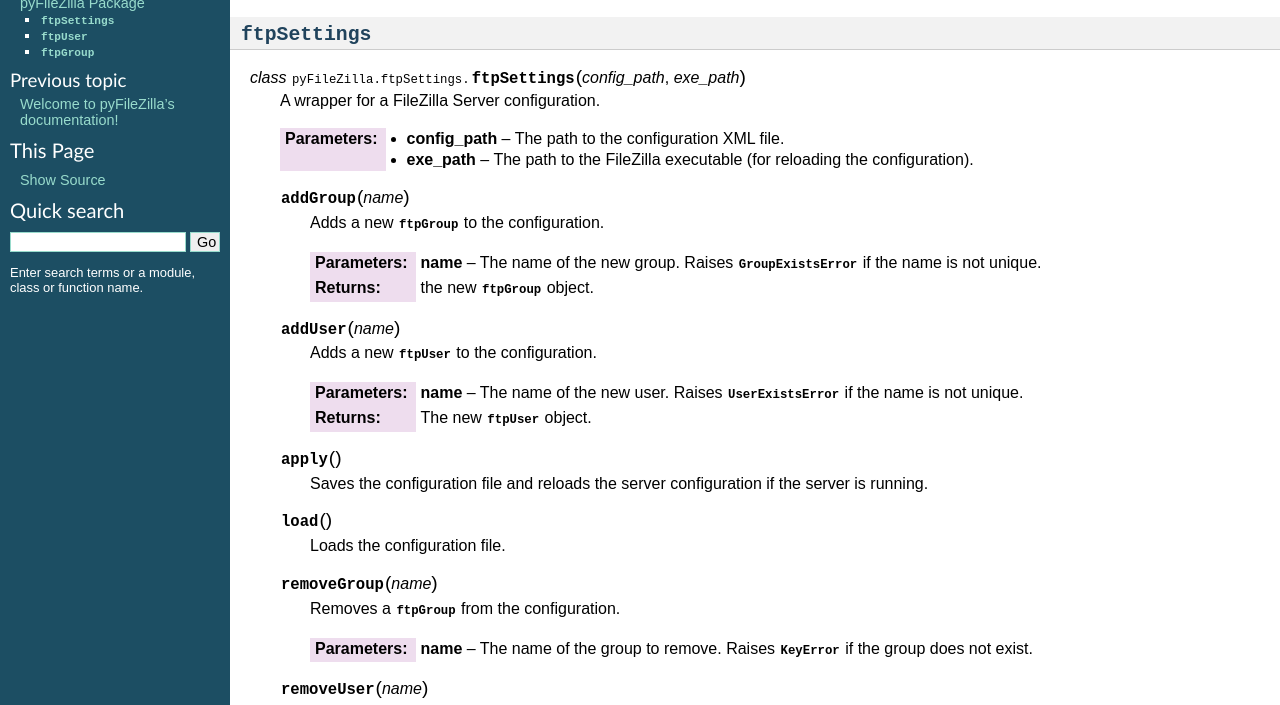
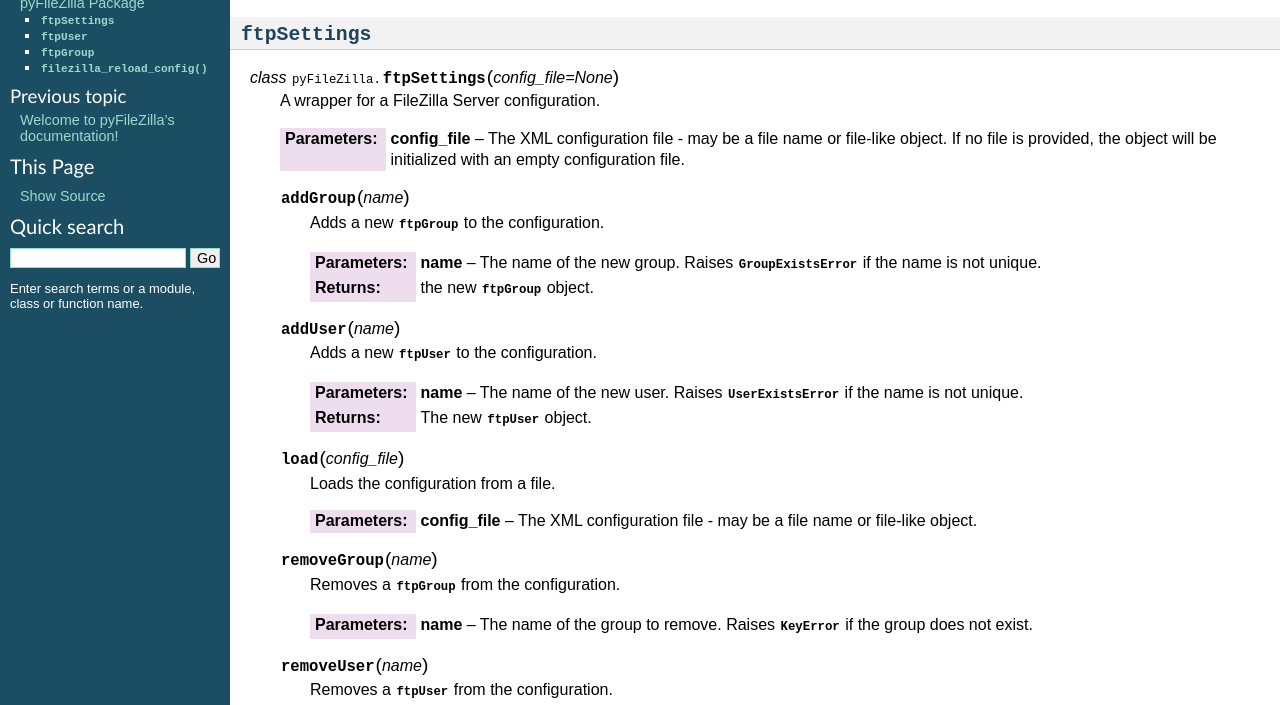
Before and after one commit to warpri81/pyFileZilla, a plain HTML site: page doc/pyFileZilla.html in a window 1280 px wide. Shown: the part 79-784 px from the top of the page. Drawn offline with Linux system fonts and the light colour scheme.

Commit message:
added pyFileZilla.filezilla_reload_config() and updated other pyFileZilla documentation ===== - added pyFileZilla.filezilla_reload_config(), removed ftpUser and   ftpGroup inheritance, and updated autoclass to use the pyFileZilla   package classes instead of pyFileZilla.ftpSettings   (sphinx/pyFileZilla.rst) and updated docs

```diff
--- a/doc/pyFileZilla.html
+++ b/doc/pyFileZilla.html
@@ -50,24 +50,21 @@
 <div class="section" id="ftpsettings">
 <h2><tt class="xref py py-class docutils literal"><span class="pre">ftpSettings</span></tt><a class="headerlink" href="#ftpsettings" title="Permalink to this headline">¶</a></h2>
 <dl class="class">
-<dt id="pyFileZilla.ftpSettings.ftpSettings">
-<em class="property">class </em><tt class="descclassname">pyFileZilla.ftpSettings.</tt><tt class="descname">ftpSettings</tt><big>(</big><em>config_path</em>, <em>exe_path</em><big>)</big><a class="headerlink" href="#pyFileZilla.ftpSettings.ftpSettings" title="Permalink to this definition">¶</a></dt>
+<dt id="pyFileZilla.ftpSettings">
+<em class="property">class </em><tt class="descclassname">pyFileZilla.</tt><tt class="descname">ftpSettings</tt><big>(</big><em>config_file=None</em><big>)</big><a class="headerlink" href="#pyFileZilla.ftpSettings" title="Permalink to this definition">¶</a></dt>
 <dd><p>A wrapper for a FileZilla Server configuration.</p>
 <table class="docutils field-list" frame="void" rules="none">
 <col class="field-name" />
 <col class="field-body" />
 <tbody valign="top">
-<tr class="field-odd field"><th class="field-name">Parameters:</th><td class="field-body"><ul class="first last simple">
-<li><strong>config_path</strong> &#8211; The path to the configuration XML file.</li>
-<li><strong>exe_path</strong> &#8211; The path to the FileZilla executable (for reloading the configuration).</li>
-</ul>
-</td>
+<tr class="field-odd field"><th class="field-name">Parameters:</th><td class="field-body"><strong>config_file</strong> &#8211; The XML configuration file - may be a file name or file-like object.
+If no file is provided, the object will be initialized with an empty configuration file.</td>
 </tr>
 </tbody>
 </table>
 <dl class="method">
-<dt id="pyFileZilla.ftpSettings.ftpSettings.addGroup">
-<tt class="descname">addGroup</tt><big>(</big><em>name</em><big>)</big><a class="headerlink" href="#pyFileZilla.ftpSettings.ftpSettings.addGroup" title="Permalink to this definition">¶</a></dt>
+<dt id="pyFileZilla.ftpSettings.addGroup">
+<tt class="descname">addGroup</tt><big>(</big><em>name</em><big>)</big><a class="headerlink" href="#pyFileZilla.ftpSettings.addGroup" title="Permalink to this definition">¶</a></dt>
 <dd><p>Adds a new <tt class="xref py py-class docutils literal"><span class="pre">ftpGroup</span></tt> to the configuration.</p>
 <table class="docutils field-list" frame="void" rules="none">
 <col class="field-name" />
@@ -83,8 +80,8 @@ Raises <tt class="xref py py-exc docutils literal"><span class="pre">GroupExists
 </dd></dl>
 
 <dl class="method">
-<dt id="pyFileZilla.ftpSettings.ftpSettings.addUser">
-<tt class="descname">addUser</tt><big>(</big><em>name</em><big>)</big><a class="headerlink" href="#pyFileZilla.ftpSettings.ftpSettings.addUser" title="Permalink to this definition">¶</a></dt>
+<dt id="pyFileZilla.ftpSettings.addUser">
+<tt class="descname">addUser</tt><big>(</big><em>name</em><big>)</big><a class="headerlink" href="#pyFileZilla.ftpSettings.addUser" title="Permalink to this definition">¶</a></dt>
 <dd><p>Adds a new <tt class="xref py py-class docutils literal"><span class="pre">ftpUser</span></tt> to the configuration.</p>
 <table class="docutils field-list" frame="void" rules="none">
 <col class="field-name" />
@@ -100,20 +97,22 @@ Raises <tt class="xref py py-exc docutils literal"><span class="pre">UserExistsE
 </dd></dl>
 
 <dl class="method">
-<dt id="pyFileZilla.ftpSettings.ftpSettings.apply">
-<tt class="descname">apply</tt><big>(</big><big>)</big><a class="headerlink" href="#pyFileZilla.ftpSettings.ftpSettings.apply" title="Permalink to this definition">¶</a></dt>
-<dd><p>Saves the configuration file and reloads the server configuration if the server is running.</p>
+<dt id="pyFileZilla.ftpSettings.load">
+<tt class="descname">load</tt><big>(</big><em>config_file</em><big>)</big><a class="headerlink" href="#pyFileZilla.ftpSettings.load" title="Permalink to this definition">¶</a></dt>
+<dd><p>Loads the configuration from a file.</p>
+<table class="docutils field-list" frame="void" rules="none">
+<col class="field-name" />
+<col class="field-body" />
+<tbody valign="top">
+<tr class="field-odd field"><th class="field-name">Parameters:</th><td class="field-body"><strong>config_file</strong> &#8211; The XML configuration file - may be a file name or file-like object.</td>
+</tr>
+</tbody>
+</table>
 </dd></dl>
 
 <dl class="method">
-<dt id="pyFileZilla.ftpSettings.ftpSettings.load">
-<tt class="descname">load</tt><big>(</big><big>)</big><a class="headerlink" href="#pyFileZilla.ftpSettings.ftpSettings.load" title="Permalink to this definition">¶</a></dt>
-<dd><p>Loads the configuration file.</p>
-</dd></dl>
-
-<dl class="method">
-<dt id="pyFileZilla.ftpSettings.ftpSettings.removeGroup">
-<tt class="descname">removeGroup</tt><big>(</big><em>name</em><big>)</big><a class="headerlink" href="#pyFileZilla.ftpSettings.ftpSettings.removeGroup" title="Permalink to this definition">¶</a></dt>
+<dt id="pyFileZilla.ftpSettings.removeGroup">
+<tt class="descname">removeGroup</tt><big>(</big><em>name</em><big>)</big><a class="headerlink" href="#pyFileZilla.ftpSettings.removeGroup" title="Permalink to this definition">¶</a></dt>
 <dd><p>Removes a <tt class="xref py py-class docutils literal"><span class="pre">ftpGroup</span></tt> from the configuration.</p>
 <table class="docutils field-list" frame="void" rules="none">
 <col class="field-name" />
@@ -127,8 +126,8 @@ Raises <tt class="xref py py-exc docutils literal"><span class="pre">KeyError</s
 </dd></dl>
 
 <dl class="method">
-<dt id="pyFileZilla.ftpSettings.ftpSettings.removeUser">
-<tt class="descname">removeUser</tt><big>(</big><em>name</em><big>)</big><a class="headerlink" href="#pyFileZilla.ftpSettings.ftpSettings.removeUser" title="Permalink to this definition">¶</a></dt>
+<dt id="pyFileZilla.ftpSettings.removeUser">
+<tt class="descname">removeUser</tt><big>(</big><em>name</em><big>)</big><a class="headerlink" href="#pyFileZilla.ftpSettings.removeUser" title="Permalink to this definition">¶</a></dt>
 <dd><p>Removes a <tt class="xref py py-class docutils literal"><span class="pre">ftpUser</span></tt> from the configuration.</p>
 <table class="docutils field-list" frame="void" rules="none">
 <col class="field-name" />
@@ -141,19 +140,32 @@ Raises <tt class="xref py py-exc docutils literal"><span class="pre">KeyError</s
 </table>
 </dd></dl>
 
+<dl class="method">
+<dt id="pyFileZilla.ftpSettings.write">
+<tt class="descname">write</tt><big>(</big><em>config_file</em><big>)</big><a class="headerlink" href="#pyFileZilla.ftpSettings.write" title="Permalink to this definition">¶</a></dt>
+<dd><p>Writes the configuration to a file.</p>
+<table class="docutils field-list" frame="void" rules="none">
+<col class="field-name" />
+<col class="field-body" />
+<tbody valign="top">
+<tr class="field-odd field"><th class="field-name">Parameters:</th><td class="field-body"><strong>config_file</strong> &#8211; The file object to write the XML configuration to.  The object should have a <tt class="xref py py-func docutils literal"><span class="pre">write()</span></tt> function.</td>
+</tr>
+</tbody>
+</table>
+</dd></dl>
+
 </dd></dl>
 
 </div>
 <div class="section" id="ftpuser">
 <h2><tt class="xref py py-class docutils literal"><span class="pre">ftpUser</span></tt><a class="headerlink" href="#ftpuser" title="Permalink to this headline">¶</a></h2>
 <dl class="class">
-<dt id="pyFileZilla.ftpSettings.ftpUser">
-<em class="property">class </em><tt class="descclassname">pyFileZilla.ftpSettings.</tt><tt class="descname">ftpUser</tt><big>(</big><em>**kwargs</em><big>)</big><a class="headerlink" href="#pyFileZilla.ftpSettings.ftpUser" title="Permalink to this definition">¶</a></dt>
-<dd><p>Bases: <tt class="xref py py-class docutils literal"><span class="pre">pyFileZilla.ftpSettings.ftpSecurityBase</span></tt></p>
-<p>A user account</p>
+<dt id="pyFileZilla.ftpUser">
+<em class="property">class </em><tt class="descclassname">pyFileZilla.</tt><tt class="descname">ftpUser</tt><big>(</big><em>**kwargs</em><big>)</big><a class="headerlink" href="#pyFileZilla.ftpUser" title="Permalink to this definition">¶</a></dt>
+<dd><p>A user account</p>
 <dl class="method">
-<dt id="pyFileZilla.ftpSettings.ftpUser.addPermission">
-<tt class="descname">addPermission</tt><big>(</big><em>directory</em><big>)</big><a class="headerlink" href="#pyFileZilla.ftpSettings.ftpUser.addPermission" title="Permalink to this definition">¶</a></dt>
+<dt id="pyFileZilla.ftpUser.addPermission">
+<tt class="descname">addPermission</tt><big>(</big><em>directory</em><big>)</big><a class="headerlink" href="#pyFileZilla.ftpUser.addPermission" title="Permalink to this definition">¶</a></dt>
 <dd><p>Adds a <tt class="xref py py-class docutils literal"><span class="pre">ftpPermission</span></tt> to the permissions list.</p>
 <table class="docutils field-list" frame="void" rules="none">
 <col class="field-name" />
@@ -168,32 +180,32 @@ Raises <tt class="xref py py-exc docutils literal"><span class="pre">KeyError</s
 </dd></dl>
 
 <dl class="method">
-<dt id="pyFileZilla.ftpSettings.ftpUser.clearPermissions">
-<tt class="descname">clearPermissions</tt><big>(</big><big>)</big><a class="headerlink" href="#pyFileZilla.ftpSettings.ftpUser.clearPermissions" title="Permalink to this definition">¶</a></dt>
+<dt id="pyFileZilla.ftpUser.clearPermissions">
+<tt class="descname">clearPermissions</tt><big>(</big><big>)</big><a class="headerlink" href="#pyFileZilla.ftpUser.clearPermissions" title="Permalink to this definition">¶</a></dt>
 <dd><p>Removes all permissions.</p>
 </dd></dl>
 
 <dl class="attribute">
-<dt id="pyFileZilla.ftpSettings.ftpUser.comments">
-<tt class="descname">comments</tt><a class="headerlink" href="#pyFileZilla.ftpSettings.ftpUser.comments" title="Permalink to this definition">¶</a></dt>
+<dt id="pyFileZilla.ftpUser.comments">
+<tt class="descname">comments</tt><a class="headerlink" href="#pyFileZilla.ftpUser.comments" title="Permalink to this definition">¶</a></dt>
 <dd><p>A string used for additional information</p>
 </dd></dl>
 
 <dl class="attribute">
-<dt id="pyFileZilla.ftpSettings.ftpUser.enabled">
-<tt class="descname">enabled</tt><a class="headerlink" href="#pyFileZilla.ftpSettings.ftpUser.enabled" title="Permalink to this definition">¶</a></dt>
+<dt id="pyFileZilla.ftpUser.enabled">
+<tt class="descname">enabled</tt><a class="headerlink" href="#pyFileZilla.ftpUser.enabled" title="Permalink to this definition">¶</a></dt>
 <dd><p>The object is enabled.</p>
 </dd></dl>
 
 <dl class="attribute">
-<dt id="pyFileZilla.ftpSettings.ftpUser.group">
-<tt class="descname">group</tt><a class="headerlink" href="#pyFileZilla.ftpSettings.ftpUser.group" title="Permalink to this definition">¶</a></dt>
+<dt id="pyFileZilla.ftpUser.group">
+<tt class="descname">group</tt><a class="headerlink" href="#pyFileZilla.ftpUser.group" title="Permalink to this definition">¶</a></dt>
 <dd><p>The name of the group that the user belongs to</p>
 </dd></dl>
 
 <dl class="method">
-<dt id="pyFileZilla.ftpSettings.ftpUser.setPassword">
-<tt class="descname">setPassword</tt><big>(</big><em>password</em><big>)</big><a class="headerlink" href="#pyFileZilla.ftpSettings.ftpUser.setPassword" title="Permalink to this definition">¶</a></dt>
+<dt id="pyFileZilla.ftpUser.setPassword">
+<tt class="descname">setPassword</tt><big>(</big><em>password</em><big>)</big><a class="headerlink" href="#pyFileZilla.ftpUser.setPassword" title="Permalink to this definition">¶</a></dt>
 <dd><p>Set the password for the user account</p>
 <dl class="docutils">
 <dt>Args:</dt>
@@ -207,13 +219,12 @@ Raises <tt class="xref py py-exc docutils literal"><span class="pre">KeyError</s
 <div class="section" id="ftpgroup">
 <h2><tt class="xref py py-class docutils literal"><span class="pre">ftpGroup</span></tt><a class="headerlink" href="#ftpgroup" title="Permalink to this headline">¶</a></h2>
 <dl class="class">
-<dt id="pyFileZilla.ftpSettings.ftpGroup">
-<em class="property">class </em><tt class="descclassname">pyFileZilla.ftpSettings.</tt><tt class="descname">ftpGroup</tt><big>(</big><em>**kwargs</em><big>)</big><a class="headerlink" href="#pyFileZilla.ftpSettings.ftpGroup" title="Permalink to this definition">¶</a></dt>
-<dd><p>Bases: <tt class="xref py py-class docutils literal"><span class="pre">pyFileZilla.ftpSettings.ftpSecurityBase</span></tt></p>
-<p>A group</p>
+<dt id="pyFileZilla.ftpGroup">
+<em class="property">class </em><tt class="descclassname">pyFileZilla.</tt><tt class="descname">ftpGroup</tt><big>(</big><em>**kwargs</em><big>)</big><a class="headerlink" href="#pyFileZilla.ftpGroup" title="Permalink to this definition">¶</a></dt>
+<dd><p>A group</p>
 <dl class="method">
-<dt id="pyFileZilla.ftpSettings.ftpGroup.addPermission">
-<tt class="descname">addPermission</tt><big>(</big><em>directory</em><big>)</big><a class="headerlink" href="#pyFileZilla.ftpSettings.ftpGroup.addPermission" title="Permalink to this definition">¶</a></dt>
+<dt id="pyFileZilla.ftpGroup.addPermission">
+<tt class="descname">addPermission</tt><big>(</big><em>directory</em><big>)</big><a class="headerlink" href="#pyFileZilla.ftpGroup.addPermission" title="Permalink to this definition">¶</a></dt>
 <dd><p>Adds a <tt class="xref py py-class docutils literal"><span class="pre">ftpPermission</span></tt> to the permissions list.</p>
 <table class="docutils field-list" frame="void" rules="none">
 <col class="field-name" />
@@ -228,23 +239,45 @@ Raises <tt class="xref py py-exc docutils literal"><span class="pre">KeyError</s
 </dd></dl>
 
 <dl class="method">
-<dt id="pyFileZilla.ftpSettings.ftpGroup.clearPermissions">
-<tt class="descname">clearPermissions</tt><big>(</big><big>)</big><a class="headerlink" href="#pyFileZilla.ftpSettings.ftpGroup.clearPermissions" title="Permalink to this definition">¶</a></dt>
+<dt id="pyFileZilla.ftpGroup.clearPermissions">
+<tt class="descname">clearPermissions</tt><big>(</big><big>)</big><a class="headerlink" href="#pyFileZilla.ftpGroup.clearPermissions" title="Permalink to this definition">¶</a></dt>
 <dd><p>Removes all permissions.</p>
 </dd></dl>
 
 <dl class="attribute">
-<dt id="pyFileZilla.ftpSettings.ftpGroup.comments">
-<tt class="descname">comments</tt><a class="headerlink" href="#pyFileZilla.ftpSettings.ftpGroup.comments" title="Permalink to this definition">¶</a></dt>
+<dt id="pyFileZilla.ftpGroup.comments">
+<tt class="descname">comments</tt><a class="headerlink" href="#pyFileZilla.ftpGroup.comments" title="Permalink to this definition">¶</a></dt>
 <dd><p>A string used for additional information</p>
 </dd></dl>
 
 <dl class="attribute">
-<dt id="pyFileZilla.ftpSettings.ftpGroup.enabled">
-<tt class="descname">enabled</tt><a class="headerlink" href="#pyFileZilla.ftpSettings.ftpGroup.enabled" title="Permalink to this definition">¶</a></dt>
+<dt id="pyFileZilla.ftpGroup.enabled">
+<tt class="descname">enabled</tt><a class="headerlink" href="#pyFileZilla.ftpGroup.enabled" title="Permalink to this definition">¶</a></dt>
 <dd><p>The object is enabled.</p>
 </dd></dl>
 
+</dd></dl>
+
+</div>
+<div class="section" id="filezilla-reload-config">
+<h2><tt class="xref py py-func docutils literal"><span class="pre">filezilla_reload_config()</span></tt><a class="headerlink" href="#filezilla-reload-config" title="Permalink to this headline">¶</a></h2>
+<dl class="function">
+<dt id="pyFileZilla.ftpSettings.filezilla_reload_config">
+<tt class="descclassname">pyFileZilla.ftpSettings.</tt><tt class="descname">filezilla_reload_config</tt><big>(</big><em>filezilla_exe_path</em><big>)</big><a class="headerlink" href="#pyFileZilla.ftpSettings.filezilla_reload_config" title="Permalink to this definition">¶</a></dt>
+<dd><p>A convenience function for reloading the FileZilla Server configuration.</p>
+<p>Executes the server executable with <strong>reload-config</strong> command line switch.</p>
+<div class="admonition note">
+<p class="first admonition-title">Note</p>
+<p class="last">The call uses Windows style command arguments, so it will not work in other OSes.</p>
+</div>
+<table class="docutils field-list" frame="void" rules="none">
+<col class="field-name" />
+<col class="field-body" />
+<tbody valign="top">
+<tr class="field-odd field"><th class="field-name">Parameters:</th><td class="field-body"><strong>filezilla_exe_path</strong> &#8211; The path to the FileZilla Server executable.</td>
+</tr>
+</tbody>
+</table>
 </dd></dl>
 
 </div>
@@ -262,6 +295,7 @@ Raises <tt class="xref py py-exc docutils literal"><span class="pre">KeyError</s
 <li><a class="reference internal" href="#ftpsettings"><tt class="docutils literal"><span class="pre">ftpSettings</span></tt></a></li>
 <li><a class="reference internal" href="#ftpuser"><tt class="docutils literal"><span class="pre">ftpUser</span></tt></a></li>
 <li><a class="reference internal" href="#ftpgroup"><tt class="docutils literal"><span class="pre">ftpGroup</span></tt></a></li>
+<li><a class="reference internal" href="#filezilla-reload-config"><tt class="docutils literal"><span class="pre">filezilla_reload_config()</span></tt></a></li>
 </ul>
 </li>
 </ul>
```
Also changed, not shown: doc/genindex.html (+33 -22 lines), doc/index.html (+1 -0 lines), doc/searchindex.js (+1 -1 lines), doc/_sources/pyFileZilla.txt, 2 other files.
